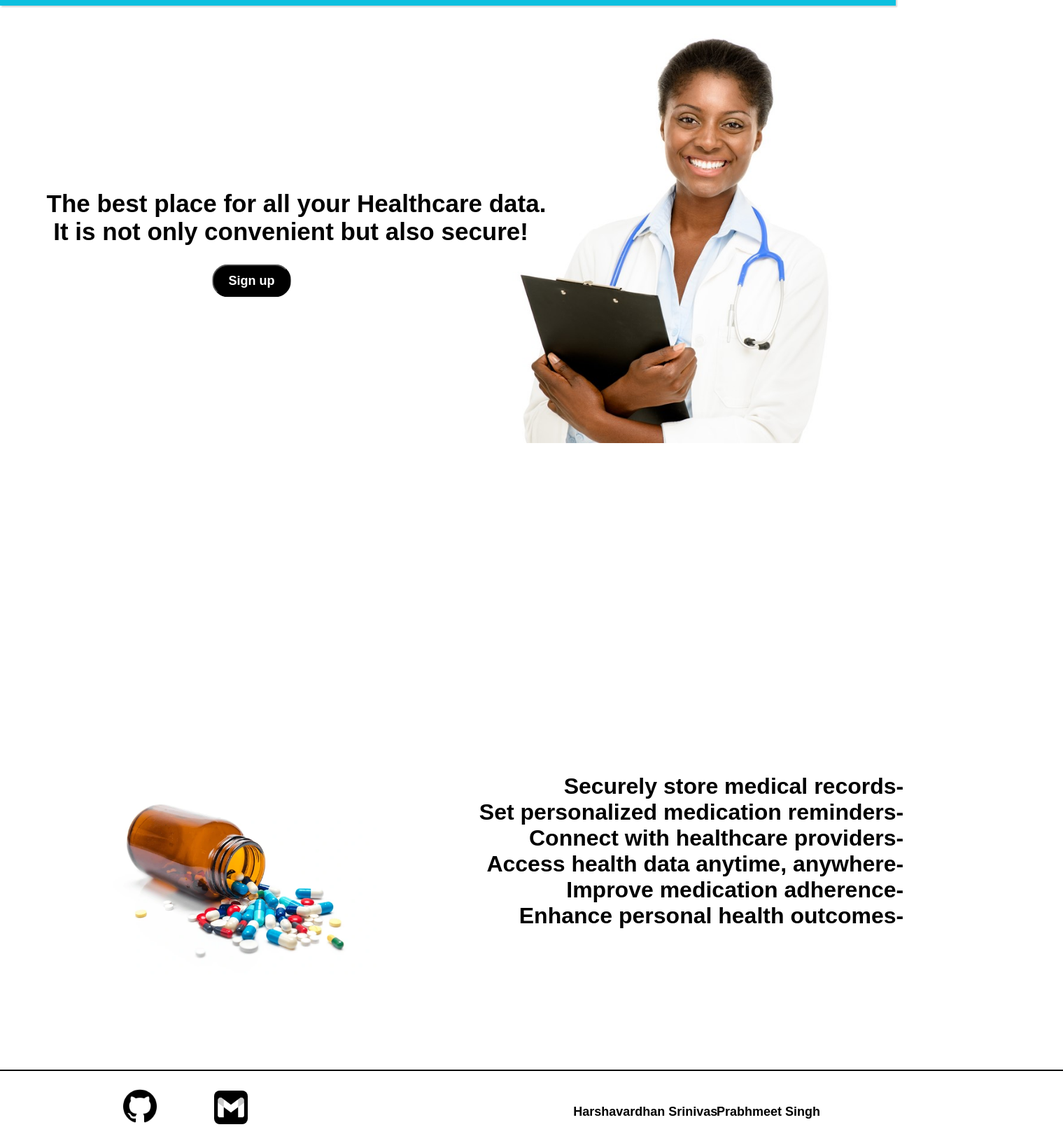
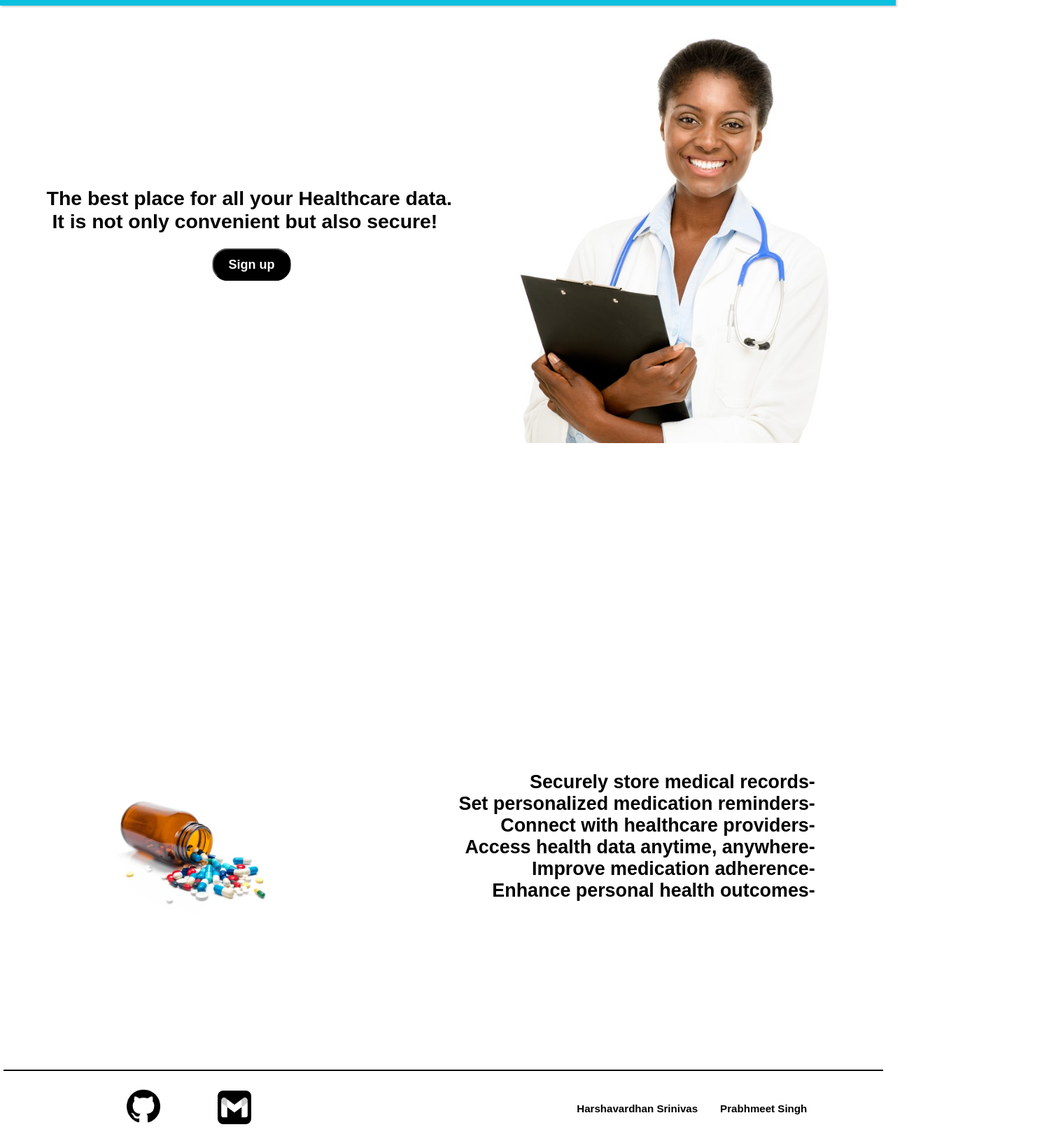
Before and after one commit to Prabhmeetchef/Healbook, a Next.js app in the folder healnext/: page / in a window 1280 px wide. Shown: the part 72-1712 px from the top of the page at 70% size, 1519 px wide, since content can reach past the window. Built offline with nearby package versions, Linux system fonts and the light colour scheme.

Commit message:
dynamic page

```diff
--- a/healnext/src/app/styles.css
+++ b/healnext/src/app/styles.css
@@ -48,25 +48,29 @@ h1,h2{
     right: 6.2%;
     border: none;
 }
+
 #login:hover{
     color: black;
     background-color: white;
     transition: 0.25s all ease;
 }
+
 button{
     box-shadow: 0px 0px 2px 0px rgba(0, 0, 0, 0.2);
 }
+
 #signup:hover {
     color: black;
     border: solid 2px black;
     background-color: white;
     transition: 0.25s all ease;
 }
+
+
 body{
     margin: 0px;
     position: absolute;
 }
-
 
 #box1{
     position: absolute;
@@ -99,7 +103,7 @@ body{
 
 #meds{
     position: relative;
-    left: 10vw;height: 32vh; top: 19vh;
+    left: 10vw;width: 20vw; top: 19vh;
 }
 
 #box2{
@@ -116,8 +120,9 @@ body{
     position: absolute;
     z-index: 2;
     top: 100px;
-    left: 600px;
+    left: 37vw;
     width: 52vw;
+    font-size: 2.1vw;
 }
 
 #mail{
@@ -137,26 +142,28 @@ body{
 }
 
 #box1text{
-    width: 800px;
+    width: 60vw;
+    font-size: 2.22vw;
 }
 
 #footer{
     position: absolute;
+    width: 98.2vw;
     top: 1600px;
     height: 110px;
-    width: 1519px;
     border-top: solid black 2px;
+    left: 0.4vw;
 }
 
 #ab{
     position: absolute;
-    font-size: large;
+    font-size: 1.18vw;
     left: 80vw;
     top: 4.10vh;
 }
 #ab2{
     position: absolute;
-    font-size: large;
+    font-size: 1.18vw;
     left: 64vw;
     top: 4.10vh;
 }
```
